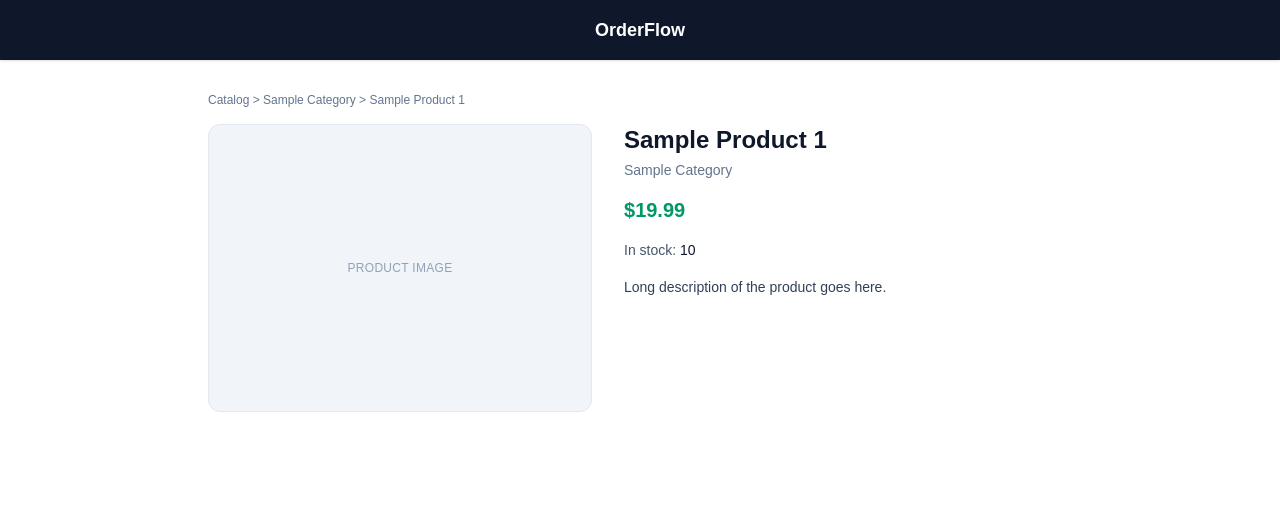
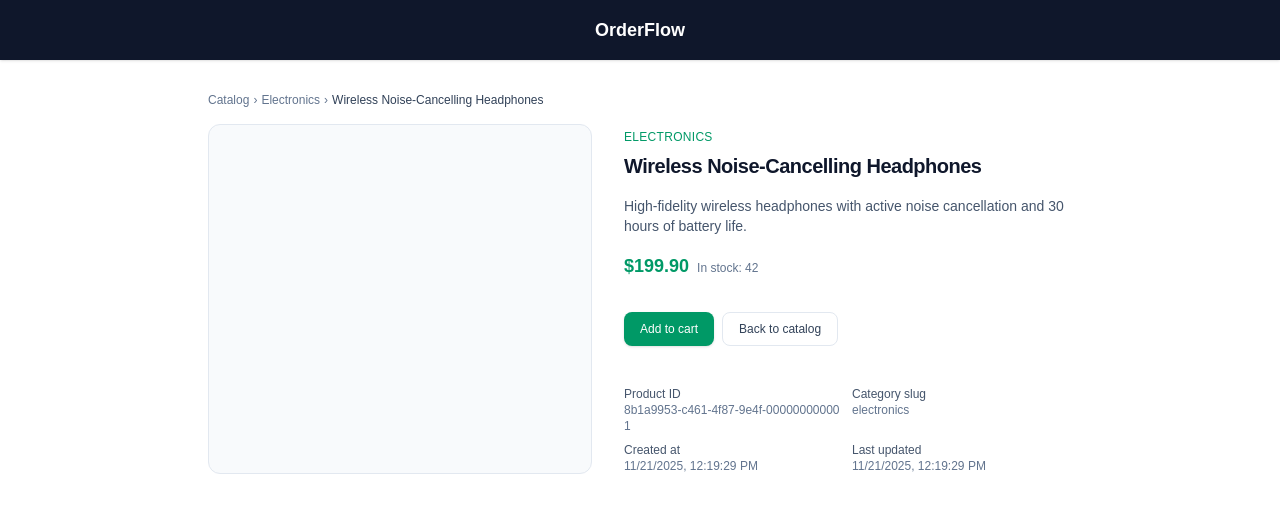
Before and after one commit to VietCT04/OrderFlow, a Next.js app in the folder frontend/: page /product/1 in a window 1280 px wide. Shown: the top 512 px of the page. Built offline with nearby package versions, Linux system fonts and the light colour scheme.

Commit message:
feat(product): [frontend] update ProductDetailPage (#3)

```diff
--- a/frontend/app/product/[id]/page.tsx
+++ b/frontend/app/product/[id]/page.tsx
@@ -1,22 +1,18 @@
 import type { ProductDetail } from "@/lib/catalog/types";
 
-interface ProductDetailPageProps {
-  params: { id: string };
-}
-
-// temporary mock product; later fetch by params.id from API
 const MOCK_PRODUCT: ProductDetail = {
-  id: "1",
-  name: "Sample Product 1",
-  description: "Long description of the product goes here.",
-  price: 19.99,
-  stock: 10,
+  id: "8b1a9953-c461-4f87-9e4f-000000000001",
+  name: "Wireless Noise-Cancelling Headphones",
+  description:
+    "High-fidelity wireless headphones with active noise cancellation and 30 hours of battery life.",
+  price: 199.9,
+  stock: 42,
   imagePath: undefined,
   category: {
-    id: "c1",
-    name: "Sample Category",
-    slug: "sample-category",
-    description: "Category description",
+    id: "11111111-1111-1111-1111-111111111111",
+    name: "Electronics",
+    slug: "electronics",
+    description: "Devices, gadgets, and accessories.",
     createdAt: new Date().toISOString(),
     updatedAt: new Date().toISOString(),
   },
@@ -24,52 +20,88 @@ const MOCK_PRODUCT: ProductDetail = {
   updatedAt: new Date().toISOString(),
 };
 
+interface ProductDetailPageProps {
+  params: { id: string };
+}
+
 export default function ProductDetailPage({ params }: ProductDetailPageProps) {
-  const product = MOCK_PRODUCT; // ignore params.id for wireframe
+  const { id } = params;
+
+  const product = MOCK_PRODUCT;
 
   return (
     <main className="mx-auto max-w-4xl px-4 py-8">
-      {/* breadcrumb / small header */}
-      <p className="mb-4 text-xs text-slate-500">
-        Catalog &gt; {product.category.name} &gt; {product.name}
-      </p>
+      {/* Breadcrumb */}
+      <nav className="mb-4 text-xs text-slate-500">
+        Catalog
+        <span className="mx-1">›</span>
+        {product.category.name}
+        <span className="mx-1">›</span>
+        <span className="font-medium text-slate-700">{product.name}</span>
+      </nav>
 
+      {/* Main content */}
       <section className="grid gap-8 md:grid-cols-[minmax(0,1.2fr)_minmax(0,1.4fr)]">
-        {/* image side */}
+        {/* Image side */}
+        <div className="rounded-xl border border-slate-200 bg-slate-50">
+          <div className="aspect-[4/3]" aria-hidden="true" />
+        </div>
+
+        {/* Info side */}
         <div className="flex flex-col gap-4">
-          <div className="flex aspect-[4/3] items-center justify-center rounded-xl border border-slate-200 bg-slate-100">
-            {/* placeholder; later: real <img /> */}
-            <span className="text-xs font-medium uppercase tracking-wide text-slate-400">
-              Product image
+          <header>
+            <span className="text-xs font-medium uppercase tracking-wide text-emerald-600">
+              {product.category.name}
+            </span>
+            <h1 className="mt-1 text-xl font-semibold tracking-tight text-slate-900">
+              {product.name}
+            </h1>
+          </header>
+
+          <p className="text-sm text-slate-600">{product.description}</p>
+
+          <div className="flex items-baseline gap-2">
+            <span className="text-lg font-semibold text-emerald-600">
+              ${product.price.toFixed(2)}
+            </span>
+            <span className="text-xs text-slate-500">
+              In stock: {product.stock}
             </span>
           </div>
-        </div>
 
-        {/* info side */}
-        <div className="flex flex-col gap-4">
-          <div>
-            <h1 className="text-2xl font-semibold text-slate-900">
-              {product.name}
-            </h1>
-            <p className="mt-1 text-sm text-slate-500">
-              {product.category.name}
-            </p>
+          <div className="mt-4 flex gap-2">
+            <button
+              type="button"
+              className="rounded-lg bg-emerald-600 px-4 py-2 text-xs font-medium text-white shadow-sm hover:bg-emerald-700"
+            >
+              Add to cart
+            </button>
+            <button
+              type="button"
+              className="rounded-lg border border-slate-200 px-4 py-2 text-xs font-medium text-slate-700"
+            >
+              Back to catalog
+            </button>
           </div>
 
-          <p className="text-xl font-semibold text-emerald-600">
-            ${product.price.toFixed(2)}
-          </p>
-
-          <p className="text-sm text-slate-600">
-            In stock:{" "}
-            <span className="font-medium text-slate-900">{product.stock}</span>
-          </p>
-
-          {product.description && (
-            <p className="text-sm leading-relaxed text-slate-700">
-              {product.description}
-            </p>
-          )}
+          <dl className="mt-6 grid gap-2 text-xs text-slate-500 sm:grid-cols-2">
+            <div>
+              <dt className="font-medium text-slate-600">Product ID</dt>
+              <dd className="break-all">{product.id}</dd>
+            </div>
+            <div>
+              <dt className="font-medium text-slate-600">Category slug</dt>
+              <dd>{product.category.slug}</dd>
+            </div>
+            <div>
+              <dt className="font-medium text-slate-600">Created at</dt>
+              <dd>{new Date(product.createdAt).toLocaleString()}</dd>
+            </div>
+            <div>
+              <dt className="font-medium text-slate-600">Last updated</dt>
+              <dd>{new Date(product.updatedAt).toLocaleString()}</dd>
+            </div>
+          </dl>
         </div>
       </section>
     </main>
```
